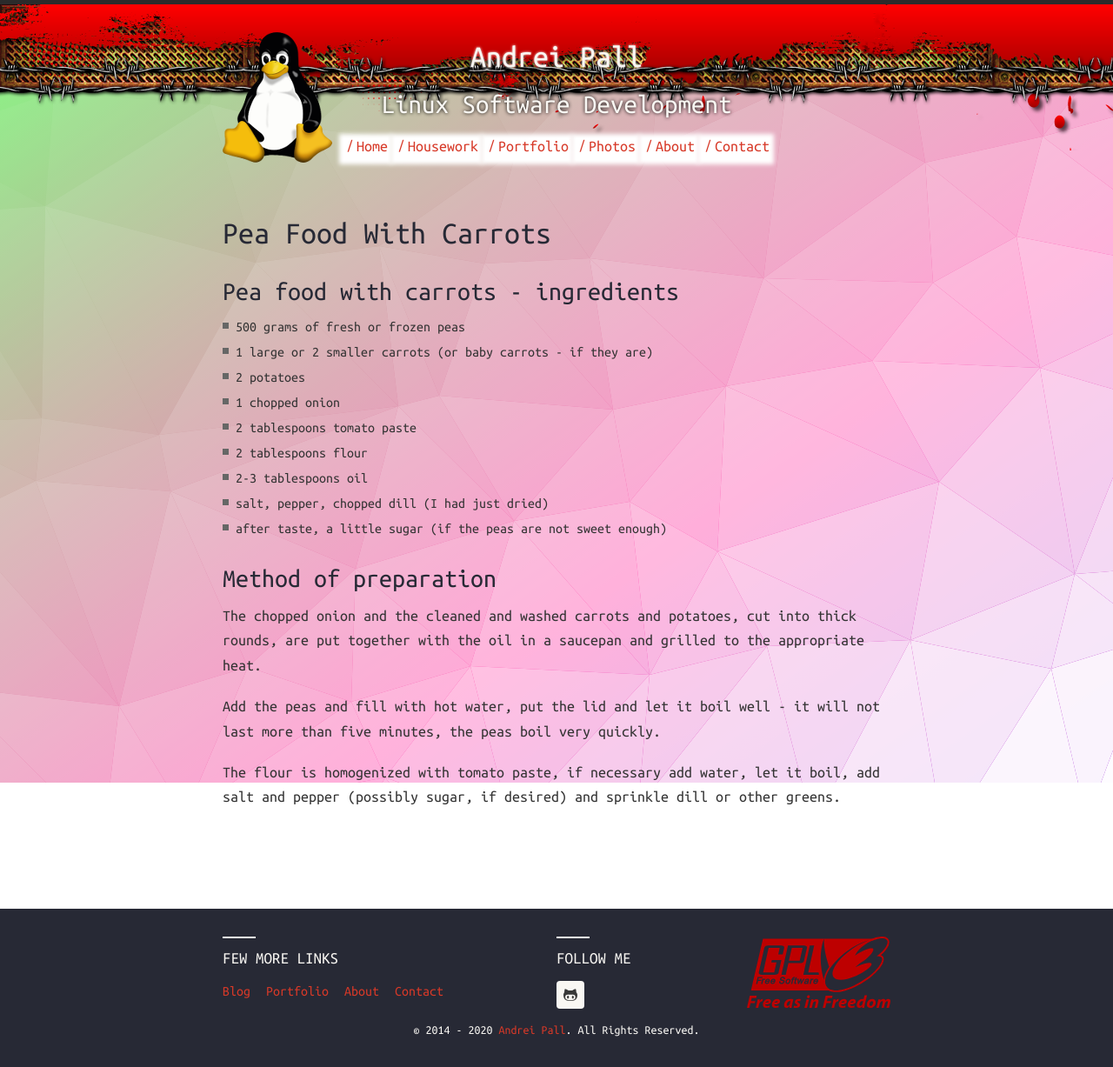
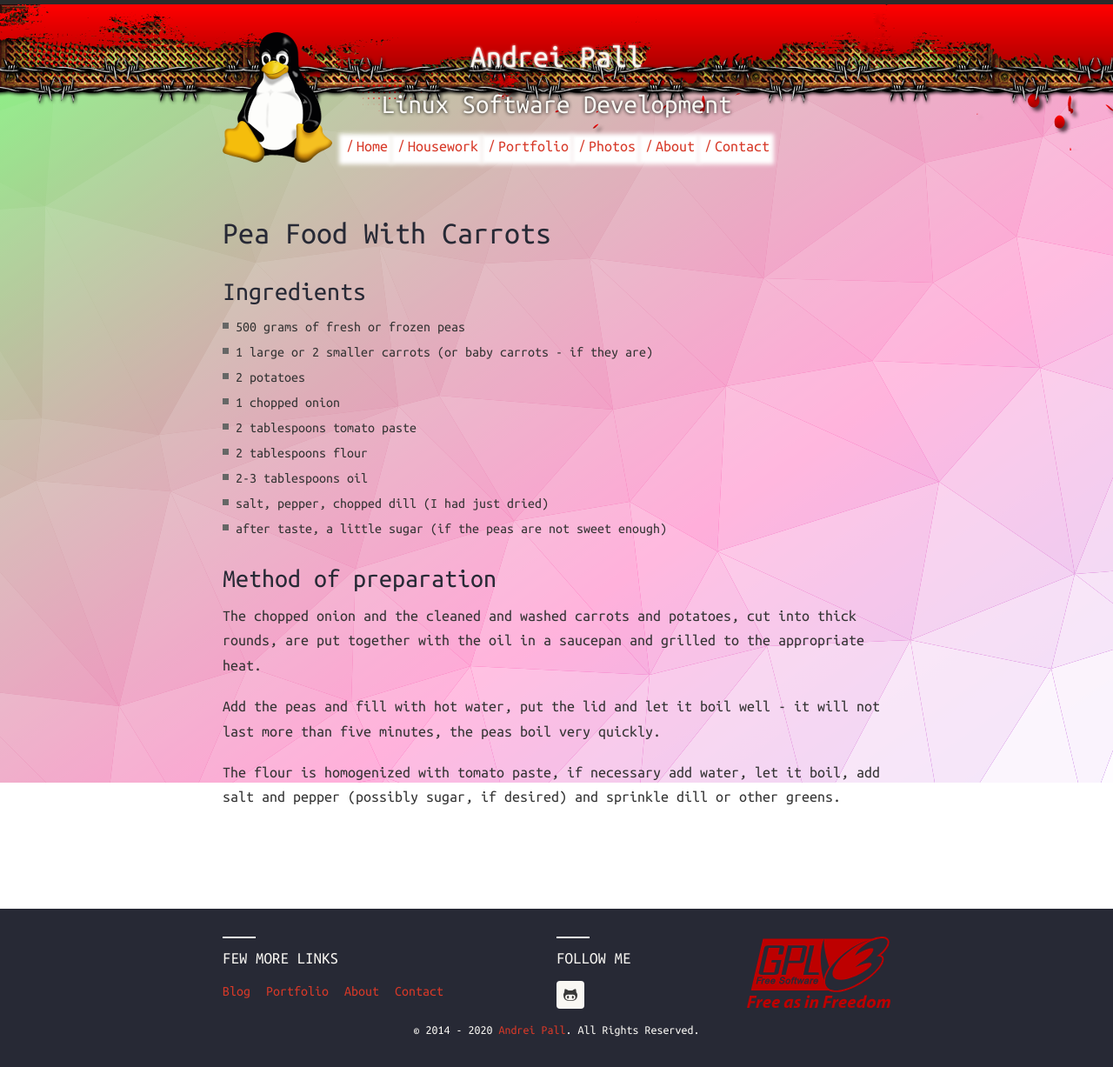
Before and after one commit to andreipall/andreipall.github.io, a Jekyll site: the page built from _recipes/pea-food-with-carrots.html, in a window 1280 px wide. Shown: the whole page at 87% size. Built offline with Jekyll 4.4.1, drawn with Linux system fonts in a browser that asks for light colours; comment, search, counter and statistics services are not loaded.

Commit message:
Update pea-food-with-carrots.html

```diff
--- a/_recipes/pea-food-with-carrots.html
+++ b/_recipes/pea-food-with-carrots.html
@@ -5,7 +5,7 @@ date:   2020-02-11 10:00:56
 description: Pea Food With Carrots
 keywords: [cook, recipe, food]
 ---
-<h3>Pea food with carrots - ingredients</h3>
+<h3>Ingredients</h3>
 <ul>
   <li>500 grams of fresh or frozen peas</li>
   <li>1 large or 2 smaller carrots (or baby carrots - if they are)</li>
```
